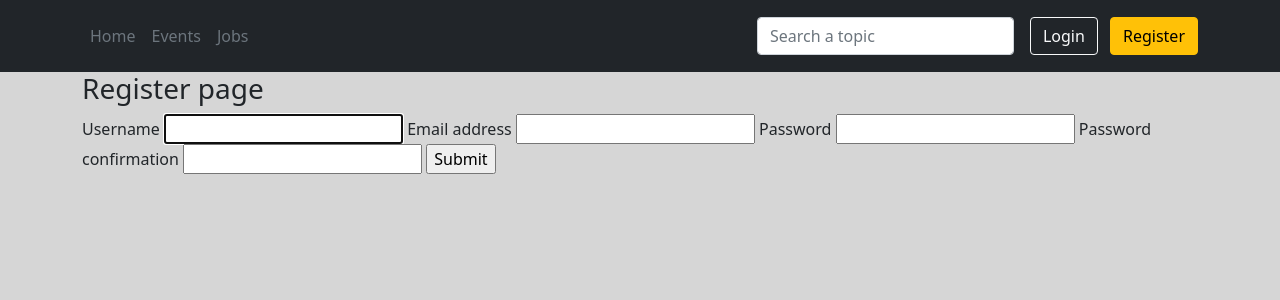
After one commit to austindflatt/Tech_Meetup_Capstone, a Django app: page /register/ in a window 1280 px wide. The commit adds this page. Shown: the top 300 px of the page. Run offline with Django 3.2, Linux system fonts and the light colour scheme; some libraries are stand-ins or nearby versions.

Commit message:
created class for front end registration, created views for register

```diff
--- a/meetupapp/forms.py
+++ b/meetupapp/forms.py
@@ -1,5 +1,14 @@
 from django.forms import ModelForm
+from django.contrib.auth.forms import UserCreationForm
+from django import forms
+from django.contrib.auth.models import User
 from .models import Meetup
+
+
+class CreateUserForm(UserCreationForm):
+    class Meta:
+        model = User
+        fields = ['username', 'email', 'password1', 'password2']
 
 
 class MeetupForm(ModelForm):
--- a/meetupapp/templates/base/header.html
+++ b/meetupapp/templates/base/header.html
@@ -21,14 +21,14 @@
             <li><a class="dropdown-item" href="/settings">Settings</a></li>
             <li><a class="dropdown-item" href="/profile">Profile</a></li>
             <li><hr class="dropdown-divider"></li>
-            <li><a class="dropdown-item" href="#">Sign out</a></li>
+            <li><a class="dropdown-item" href="{% url 'logout' %}">Sign out</a></li>
           </ul>
         </div>
         {% endif %}
 
         <div class="text-end">
-          <button type="button" class="btn btn-outline-light me-2">Login</button>
-          <button type="button" class="btn btn-warning">Sign-up</button>
+          <a href="{% url 'login' %}" type="button" class="btn btn-outline-light me-2">Login</a>
+          <a href="{% url 'register' %}" type="button" class="btn btn-warning">Register</a>
         </div>
       </div>
     </div>
--- /dev/null
+++ b/meetupapp/templates/members/register.html
@@ -0,0 +1,28 @@
+{% extends 'base/main.html' %}
+{% block title %} Register An Account - devConnect {% endblock %}
+{% load static %}
+{% block content %}
+
+<h3>Register page</h3>
+
+<form method="POST" action="">
+    {% csrf_token %}
+    {{form.username.label}}
+    {{form.username}}
+
+    {{form.email.label}}
+    {{form.email}}
+
+    {{form.password1.label}}
+    {{form.password1}}
+
+    {{form.password2.label}}
+    {{form.password2}}
+
+    <input type="submit" name="Create Account">
+
+</form>
+
+
+
+{% endblock content %}
--- a/meetupapp/urls.py
+++ b/meetupapp/urls.py
@@ -4,6 +4,9 @@ from . import views
 
 urlpatterns = [
     path('', views.homePage, name="home"),
+    path('register/', views.registerPage, name="register"),
+    path('login/', views.loginPage, name="login"),
+    path('logout/', views.logout, name='logout'),
     path('events/<str:pk>/', views.meetupPage, name="event"),
     path('add-event/', views.addEvent, name="add-event"),
 ]
--- a/meetupapp/views.py
+++ b/meetupapp/views.py
@@ -1,14 +1,38 @@
 from django.shortcuts import render
+from django.contrib import auth
 from . models import Meetup
-from .forms import MeetupForm
+from .forms import CreateUserForm, MeetupForm
+from django.contrib.auth.forms import UserCreationForm
 
 # Create your views here.
+
+
+def registerPage(request):
+    form = CreateUserForm()
+
+    if request.method == 'POST':
+        form = CreateUserForm(request.POST)
+        if form.is_valid():
+            form.save()
+    context = {'form':form}
+    return render(request, 'members/register.html', context)
+
+
+def loginPage(request):
+    context = {}
+    return render(request, 'members/login.html', context)
+
+
+def logout(request):
+    auth.logout(request)
+    return render(request,'base/home.html')
 
 
 def homePage(request):
     meetups = Meetup.objects.all()
     context = {'meetups': meetups}
     return render(request, 'base/home.html', context)
+
 
 
 def meetupPage(request, pk):
```
Also changed, not shown: meetupapp/templates/members/login.html (added, +10 -0 lines).
